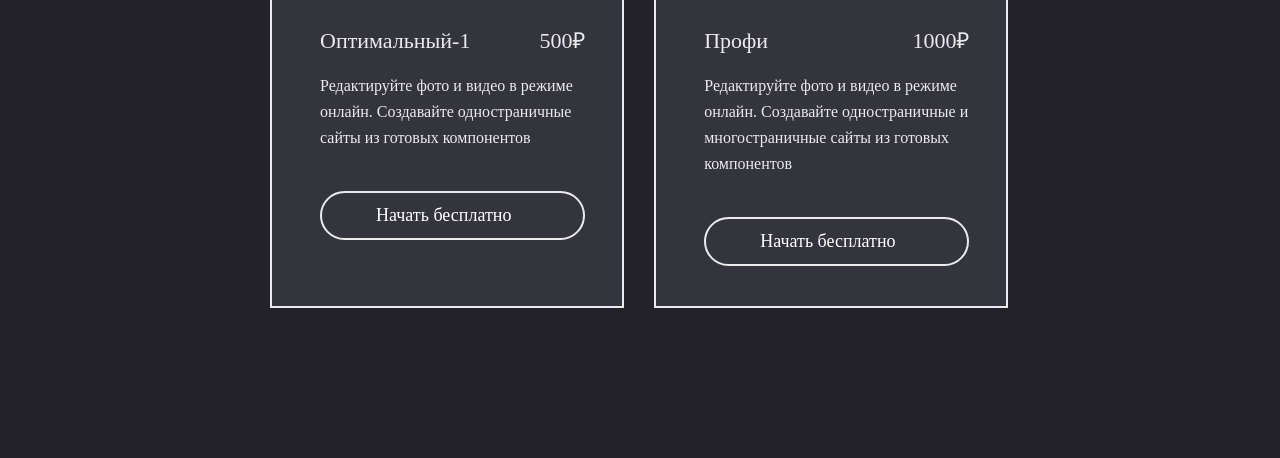
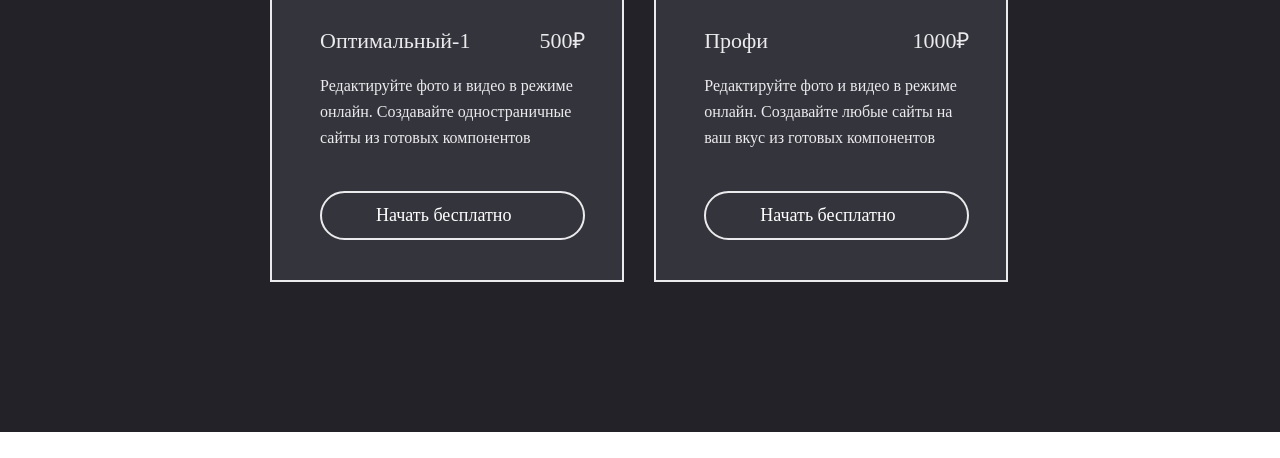
Before and after one commit to IT-ru-girl/Tenzor1, a plain HTML site: page index.html in a window 1280 px wide. Shown: the part 4090-4548 px from the top of the page. After the commit the page ends 4522 px from the top, so only its background shows below. Drawn offline with Linux system fonts and the light colour scheme.

Commit message:
update text

```diff
--- a/index.html
+++ b/index.html
@@ -205,9 +205,7 @@
                                     <p>Профи</p>
                                     <p>1000₽</p>
                                 </div>
-                                <p class="content_text">Редактируйте фото и видео в режиме онлайн. Создавайте
-                                    одностраничные
-                                    и многостраничные сайты из готовых компонентов</p>
+                                <p class="content_text">Редактируйте фото и видео в режиме онлайн. Создавайте любые сайты на ваш вкус из готовых компонентов</p>
                                 <a id="btn_2" class="price_btn" href="#">Начать бесплатно</a>
                             </div>
 
```
